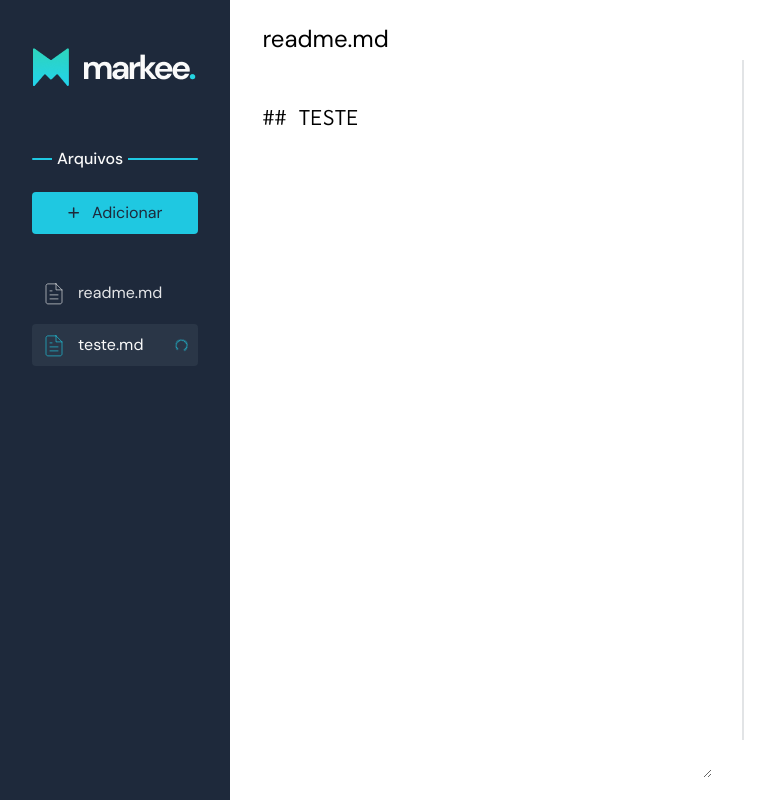
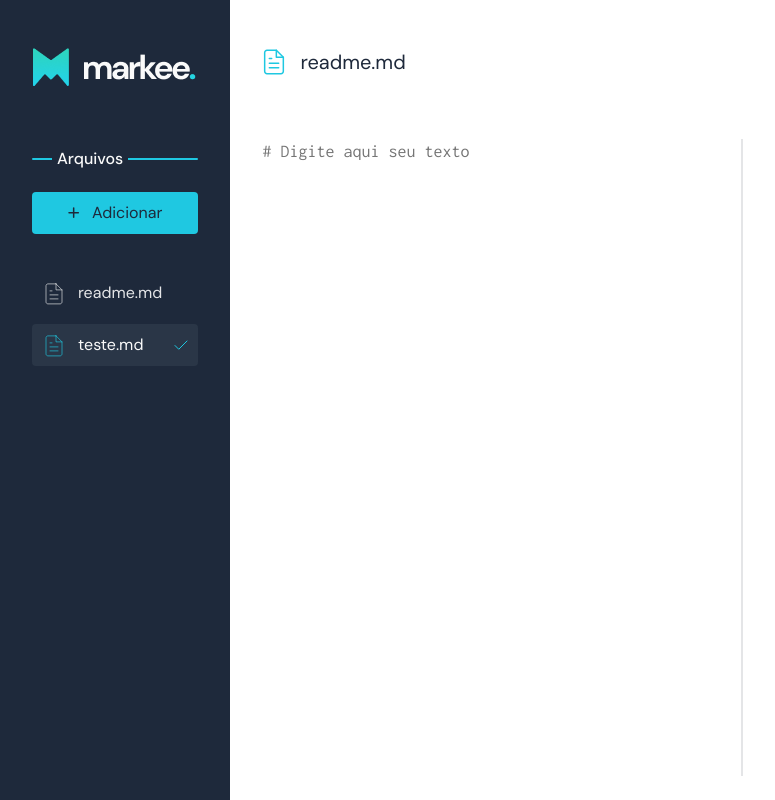
Before and after one commit to dominguesgabe/markee-react-bootcamp, a React (Create React App) app: page / in a window 1280 px wide. Shown: the whole page, without its empty margins (0-775 px from the left). Built offline with nearby package versions, Linux system fonts and the light colour scheme.

Commit message:
fixing input and output

```diff
--- a/src/app-styles.tsx
+++ b/src/app-styles.tsx
@@ -27,60 +27,61 @@ export const AddFileButton = styled.button<GenericProps>`${({ theme }) => css`
     }
 `}`
 
-export const MainContent = styled.div<GenericProps>`
-    width: 80%;
-    display: flex;
-    flex-wrap: wrap;
-    align-items: center;
-`
-
-export const EditingAreaWrapper = styled.div<GenericProps>`
-    width: 50%;
+export const MainContentWrapper = styled.div<GenericProps>`
+    width: 82%;
     height: 100vh;
     padding: 24px 30px;
 `
 
-export const EditingFileName = styled.div<GenericProps>`${({ theme }) => css`
-    display: flex;
+type EditingFileNameProps = {
+    value: string
+}
+
+export const EditingFileName = styled.input<EditingFileNameProps>`${({ theme }) => css`
+    width: 100%;
+    height: 10%;
     gap: 12px;
-    font-size: 24px;
-    font-weight: 700;
+    font-size: 20px;
     font-family: DM Sans;
-    color: ${theme.colors.black}
+    color: ${theme.colors.black};
+    border: 0;
+    padding-left: 40px;
+    background: url('/file-text.svg') left center no-repeat;
 
-    svg {
-        color: ${theme.colors.primary};
-        width: 25px;
-        height: 25px;
-    }
-
-    input {
-        border: 0;
-
-        &:focus {
-            outline: none;
-        }
+    &:focus {
+        outline: none;
     }
 `}`
 
-// todo fix
+export const EditingWrapper = styled.div`
+    width: 100%;
+    height: 90%;
+    display: flex;
+    gap: 2px;
+    padding-top: 40px;
+`
 
-export const EditingTextarea = styled.textarea<any>`
+export const EditingTextarea = styled.textarea`
     width: 100%;
     max-width: 100%;
-    height: 90%;
     border: 0;
     font-family: Inconsolata;
-    font-size: 24px;
+    font-size: 18px;
     font-weight: 500;
-    margin-top: 48px;
     outline: none;
+    resize: none;
 `
 
-// todo fix type
-export const OutputAreaWrapper = styled.div<any>`
-    width: 50%;
-    height: 85vh;
-    padding: 24px 30px;
-    border-left: 2px solid #1E293B20;
-`
+export const OutputArticle = styled.article`${({ theme }) => css`
+    width: 100%;
+    font-size: 24px;
+    font-family: DM Sans;
+    color: ${theme.colors.black};
+    border-left: 2px solid ${theme.colors.gray};
+    padding: 0 30px;
+
+
+    &:focus {
+        outline: none;
+    }
+`}`
--- a/src/app.tsx
+++ b/src/app.tsx
@@ -1,7 +1,8 @@
 import {
-  MainContent,
+  MainContentWrapper,
   AppWrapper,
   AddFileButton,
+  EditingFileName,
 } from 'app-styles'
 import {
   Sidebar,
@@ -14,7 +15,6 @@ import { AddFileIcon } from 'utils/SvgIcons'
 import { File } from 'File'
 import { FileProps } from 'types/AppTypes'
 import { EditingArea } from 'resources/EditingArea'
-import { OutputArea } from 'resources/OutputArea'
 
 export function App () {
   const files: FileProps[] = [
@@ -30,7 +30,7 @@ export function App () {
       name: 'teste.md',
       content: 'blebleble',
       active: true,
-      status: 'saving',
+      status: 'saved',
     },
   ]
 
@@ -63,10 +63,10 @@ export function App () {
                 }
         </FilesListingWrapper>
       </Sidebar>
-      <MainContent>
+      <MainContentWrapper>
+        <EditingFileName value={files[0].name} />
         <EditingArea file={files[0]} />
-        <OutputArea file={files[0]} />
-      </MainContent>
+      </MainContentWrapper>
     </AppWrapper>
   )
 }
--- a/src/resources/EditingArea.tsx
+++ b/src/resources/EditingArea.tsx
@@ -1,8 +1,5 @@
-import {
-  EditingAreaWrapper,
-  EditingFileName,
-  EditingTextarea,
-} from 'app-styles'
+import { EditingTextarea, EditingWrapper, OutputArticle } from 'app-styles'
+import { useState, ChangeEvent } from 'react'
 import { FileProps } from 'types/AppTypes'
 
 type EditingAreaProps = {
@@ -10,15 +7,21 @@ type EditingAreaProps = {
 }
 
 export const EditingArea = ({ file }: EditingAreaProps) => {
-  // logic
+  const [content, setContent] = useState('')
+
+  const handleChange = (event: ChangeEvent<HTMLTextAreaElement>) => {
+    setContent(event.target.value)
+    console.log(file)
+  }
+
   return (
-    <>
-      <EditingAreaWrapper>
-        <EditingFileName>
-          <input value={file.name} />
-        </EditingFileName>
-        <EditingTextarea value='## TESTE' />
-      </EditingAreaWrapper>
-    </>
+    <EditingWrapper>
+      <EditingTextarea
+        placeholder='# Digite aqui seu texto'
+        value={content}
+        onChange={handleChange}
+      />
+      <OutputArticle content={content} />
+    </EditingWrapper>
   )
 }
--- a/src/resources/OutputArea.tsx
+++ /dev/null
@@ -1,13 +0,0 @@
-import { OutputAreaWrapper } from 'app-styles'
-import { OutputAreaProps } from 'types/AppTypes'
-
-export const OutputArea = ({ file }: OutputAreaProps) => {
-  // logic
-  return (
-    <>
-      <OutputAreaWrapper><br />
-        {console.log(file)}
-      </OutputAreaWrapper>
-    </>
-  )
-}
```
Also changed, not shown: public/file-text.svg (added).
